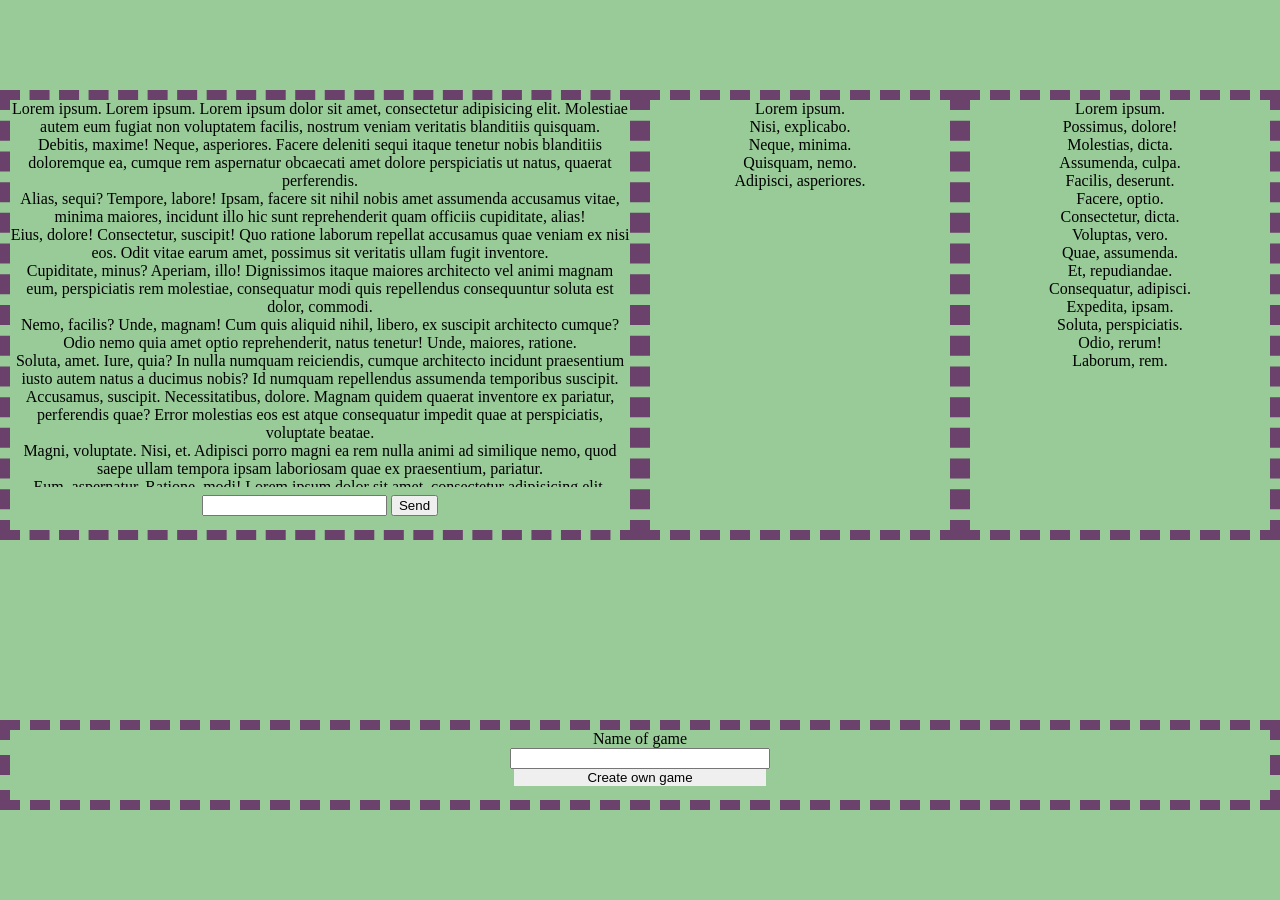
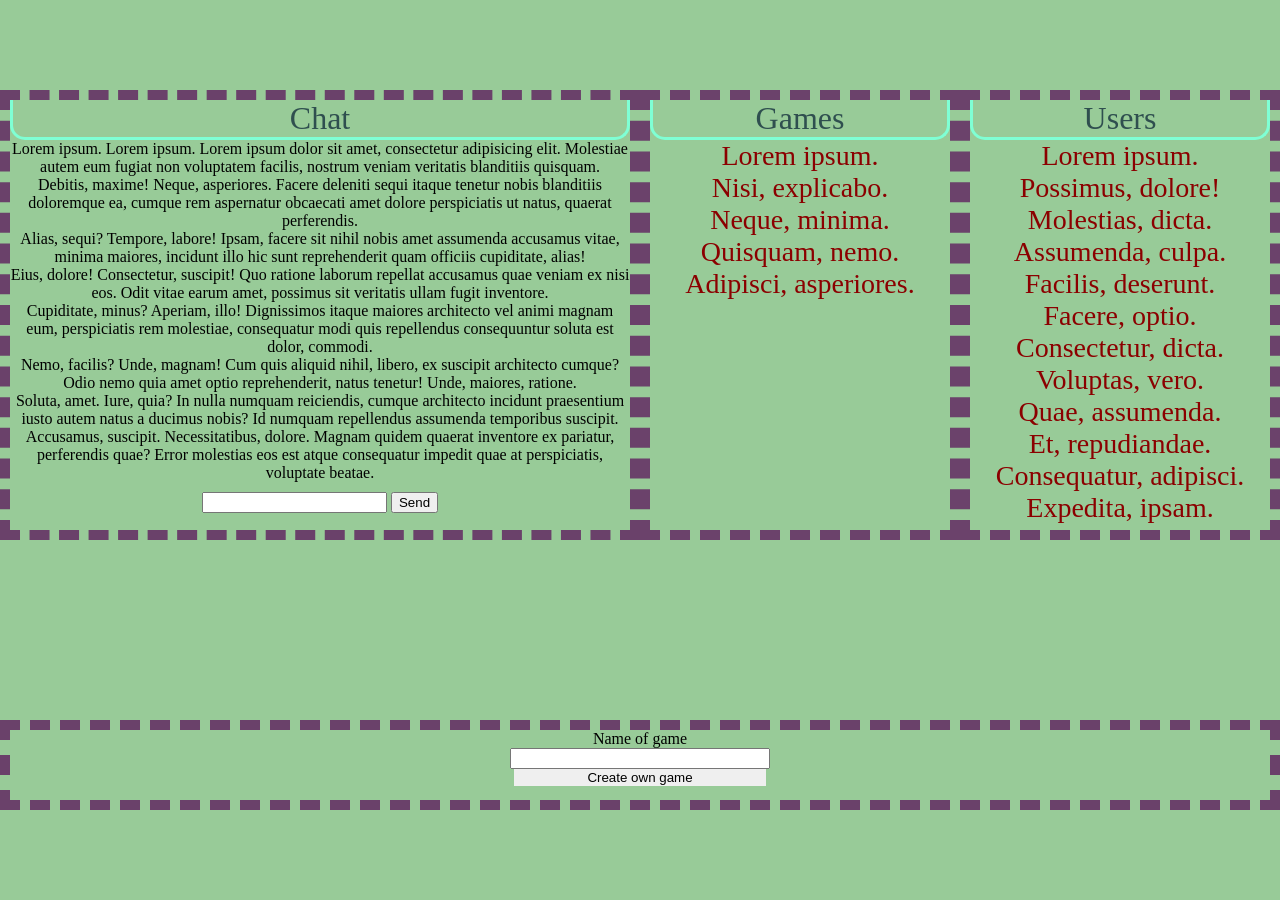
Before and after one commit to aspergarus/freexit, a plain HTML site: page design/game_list/index.html in a window 1280 px wide. Drawn offline with Linux system fonts and the light colour scheme.

Commit message:
Added styles for lists on the games page

```diff
--- a/design/game_list/index.html
+++ b/design/game_list/index.html
@@ -7,6 +7,7 @@
 <body>
 <div class="wrapper">
     <div class="chat">
+        <div class="chat__title">Chat</div>
         <div class="chat__list">
             <div class="chat__message">
                 <span class="users__names--from">Lorem ipsum.</span>
@@ -67,16 +68,18 @@
     </div>
 
     <div class="games">
-        <div class="games__name">
-        <div>Lorem ipsum.</div>
-        <div>Nisi, explicabo.</div>
-        <div>Neque, minima.</div>
-        <div>Quisquam, nemo.</div>
-        <div>Adipisci, asperiores.</div>
+        <div class="games__title">Games</div>
+        <div class="games__names">
+            <div>Lorem ipsum.</div>
+            <div>Nisi, explicabo.</div>
+            <div>Neque, minima.</div>
+            <div>Quisquam, nemo.</div>
+            <div>Adipisci, asperiores.</div>
         </div>
     </div>
 
     <div class="users">
+        <div class="users__title">Users</div>
         <div class="users__names">
             <div>Lorem ipsum.</div>
             <div>Possimus, dolore!</div>
--- a/design/game_list/styles.scss
+++ b/design/game_list/styles.scss
@@ -39,8 +39,20 @@ li {
     width: 50%;
 }
 
+.chat__title {
+    box-sizing: border-box;
+
+    border: 3px solid aquamarine;
+    border-top: 0;
+    border-bottom-left-radius: 15px;
+    border-bottom-right-radius: 15px;
+
+    font-size: 32px;
+    color: darkslategrey;
+}
+
 .chat__list {
-    height: 90%;
+    height: 80%;
     overflow-y: auto;
 }
 
@@ -56,11 +68,49 @@ li {
     width: 25%;
 }
 
+.games__title {
+    box-sizing: border-box;
+
+    border: 3px solid aquamarine;
+    border-top: 0;
+    border-bottom-left-radius: 15px;
+    border-bottom-right-radius: 15px;
+
+    font-size: 32px;
+    color: darkslategrey;
+}
+
+.games__names {
+    font-size: 28px;
+    color: darkred;
+    height: 90%;
+    overflow-y: auto;
+}
+
 .users {
     @include bordered;
 
     height: 50%;
     width: 25%;
+}
+
+.users__title {
+    box-sizing: border-box;
+
+    border: 3px solid aquamarine;
+    border-top: 0;
+    border-bottom-left-radius: 15px;
+    border-bottom-right-radius: 15px;
+
+    font-size: 32px;
+    color: darkslategrey;
+}
+
+.users__names {
+    font-size: 28px;
+    color: darkred;
+    height: 90%;
+    overflow-y: auto;
 }
 
 .create__form {
```
Also changed, not shown: design/game/styles.css, design/game_list/styles.css, design/login/styles.css.
